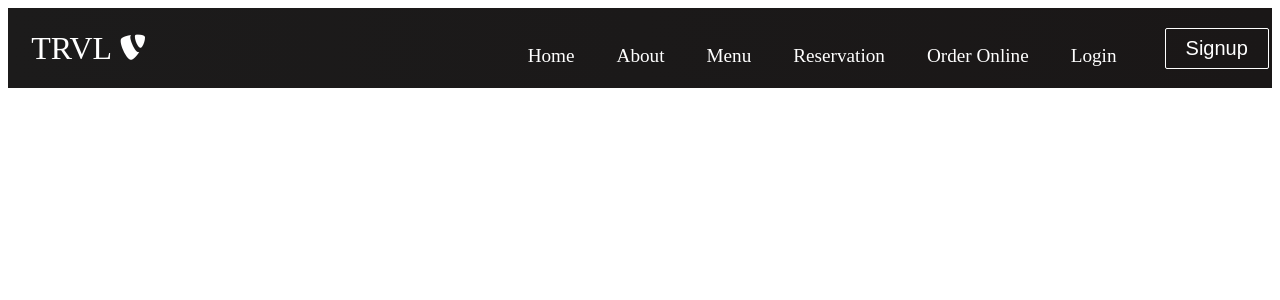
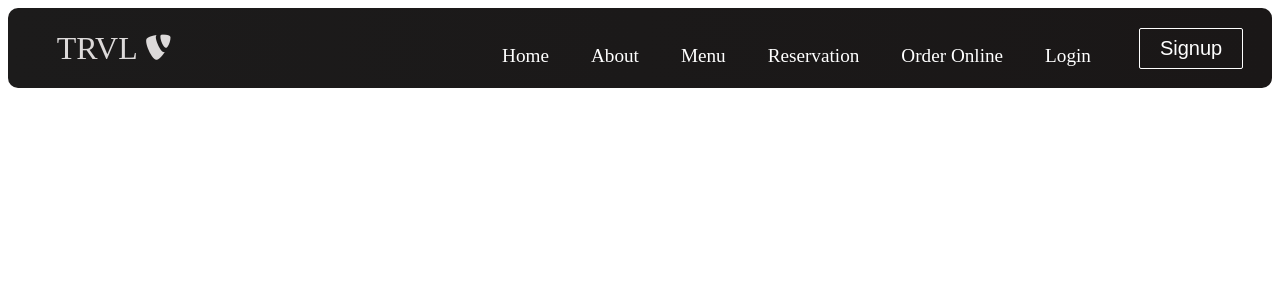
Before and after one commit to Rupesh1904/littlelemon, a React (Create React App) app: page / in a window 1280 px wide. Shown: the top 300 px of the page. Built offline with nearby package versions, Linux system fonts and the light colour scheme.

Commit message:
adding navigation and hero section

```diff
--- a/src/Components/Navbar.js
+++ b/src/Components/Navbar.js
@@ -30,9 +30,9 @@ function Navbar() {
     <Link to="/" className='navbar-logo' onClick={closeMobileMenu} >
         TRVL <i className="fab fa-typo3"/>
     </Link>
-    <div className="menu-icon" onClick={handleClick}>
+        <div className="menu-icon" onClick={handleClick}>
         <i className={click? 'fas fa-times':'fas fa-bars'}/>
-    </div>
+        </div>
     <ul className={click?'nav-menu active':'nav-menu'}>
         <li className='nav-item'>
             <Link to ="/" className='nav-links' onClick={closeMobileMenu}>
--- a/src/Components/navbar.css
+++ b/src/Components/navbar.css
@@ -8,6 +8,7 @@
     position: sticky;
     top: 0;
     z-index: 999;
+    border-radius: 10px;
 }
 .navbar-container {
     display: flex;
@@ -17,7 +18,7 @@
     max-width: 1500px;
   }
 .navbar-logo {
-    color: #fff;
+    color: #dddada;
     justify-self: start;
     margin-left: 20px;
     cursor: pointer;
@@ -36,7 +37,7 @@
     grid-gap: 10px;
     list-style: none;
     text-align:center;
-    width: 74vw;
+    width: 70vw;
     justify-content: end;
     margin-right: 2rem;
   }
```
Also changed, not shown: src/Components/HeroSection.js (added), src/HeroSection.css (added).
